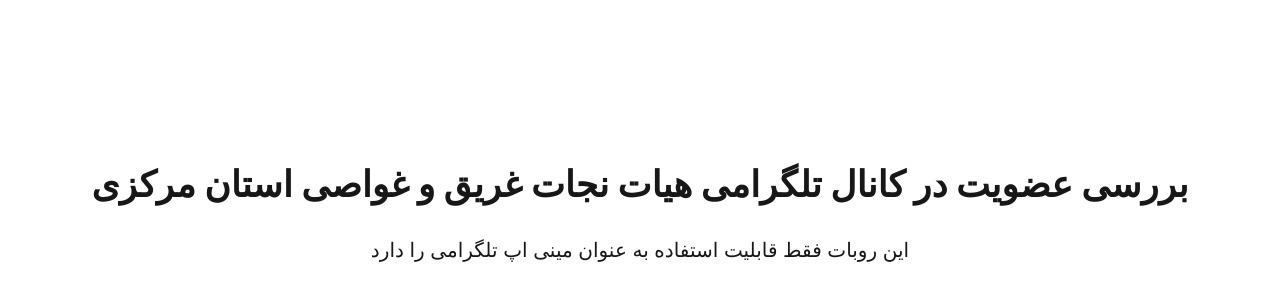
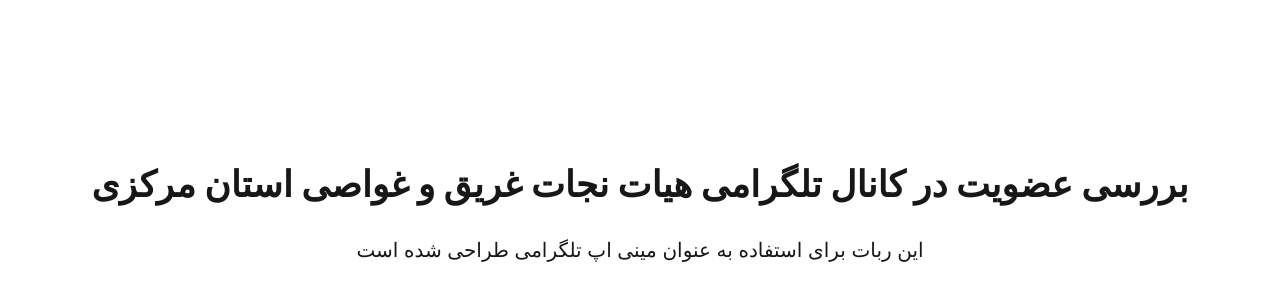
Before and after one commit to mnz1988/naderbot, a Next.js app: page / in a window 1280 px wide. Shown: the part 186-486 px from the top of the page. Built offline with nearby package versions, Linux system fonts and the light colour scheme.

Commit message:
text edit 1

```diff
--- a/app/page.tsx
+++ b/app/page.tsx
@@ -80,7 +80,7 @@
       <main className="flex min-h-screen flex-col items-center justify-center p-4">
         <h1 className="text-4xl font-bold mb-8">بررسی عضویت در کانال تلگرامی هیات نجات غریق و غواصی استان مرکزی
         </h1>
-        <p className="text-xl">این روبات فقط قابلیت استفاده به عنوان مینی اپ تلگرامی را دارد</p>
+        <p className="text-xl">این ربات برای استفاده به عنوان مینی اپ تلگرامی طراحی شده است</p>
       </main>
     )
   }
```
